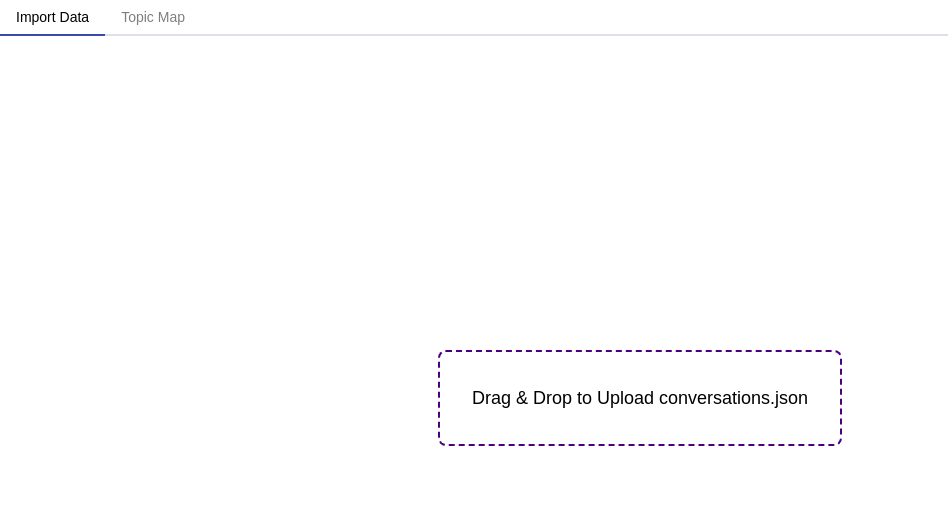
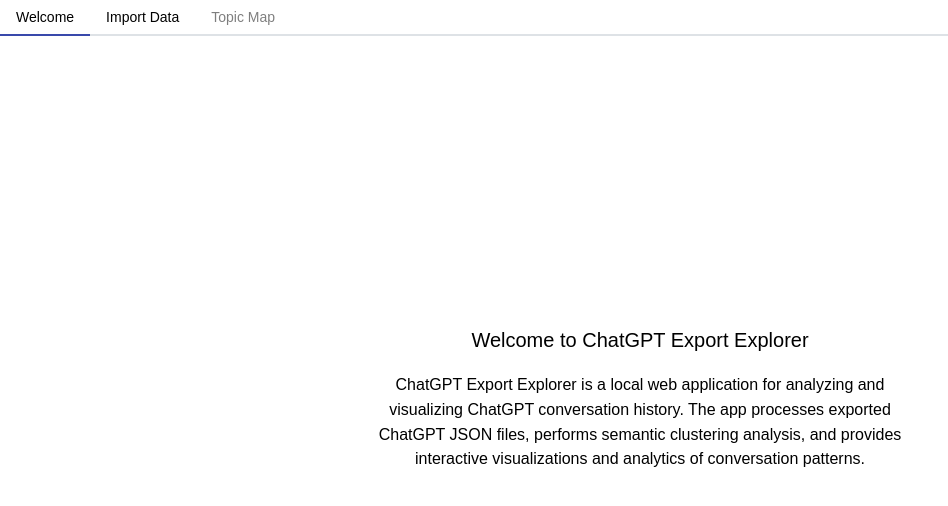
Before and after one commit to trevbook/chatgpt-export-explorer, a React (Vite) app in the folder frontend/: page / in a window 1280 px wide. Shown: the top 506 px of the page, without its empty margins (0-948 px from the left). Built offline with nearby package versions, Linux system fonts and the light colour scheme; no server answers.

Commit message:
style(tabs): make slight cosmetic changes

```diff
--- a/frontend/src/App.jsx
+++ b/frontend/src/App.jsx
@@ -16,6 +16,7 @@
 import { useDataCheck } from "./hooks";
 import TopicMapTab from "./tabs/TopicMapTab/TopicMapTab";
 import ImportTab from "./tabs/ImportTab";
+import WelcomeTab from "./tabs/WelcomeTab";
 
 /**
  * ===============
@@ -38,8 +39,8 @@
   }, []);
 
   const handleTabChange = (value) => {
-    // Prevent switching away from upload tab if no data exists
-    if (!hasData && value !== "upload") {
+    // Allow switching to the welcome tab even if no data exists
+    if (!hasData && value !== "upload" && value !== "welcome") {
       return;
     }
     setActiveTab(value);
@@ -71,6 +72,7 @@
     >
       <Tabs value={activeTab} onChange={handleTabChange}>
         <Tabs.List>
+          <Tabs.Tab value="welcome">Welcome</Tabs.Tab>
           <Tabs.Tab value="upload">Import Data</Tabs.Tab>
           <Tabs.Tab value="topic-map" disabled={!hasData}>
             Topic Map
@@ -79,6 +81,7 @@
       </Tabs>
 
       <Box style={{ padding: "1rem", flexGrow: 1, height: 0 }}>
+        {activeTab === "welcome" && <WelcomeTab />}
         {activeTab === "upload" && <ImportTab />}
         {activeTab === "topic-map" && <TopicMapTab />}
       </Box>
--- a/frontend/src/hooks.js
+++ b/frontend/src/hooks.js
@@ -41,7 +41,7 @@
       }
     };
 
-    if (activeTab === "upload") {
+    if (activeTab === "upload" || activeTab === "welcome") {
       checkData();
     }
   }, [activeTab, setHasData]);
--- a/frontend/src/stores.js
+++ b/frontend/src/stores.js
@@ -28,7 +28,7 @@
 export const useStore = create((set) => ({
   // ACTIVE TAB
   // The actively selected tab
-  activeTab: "upload",
+  activeTab: "welcome",
   setActiveTab: (tab) => set({ activeTab: tab }),
 
   // HAS DATA
--- a/frontend/src/tabs/TopicMapTab/TopicMapTab.jsx
+++ b/frontend/src/tabs/TopicMapTab/TopicMapTab.jsx
@@ -71,7 +71,7 @@
     <Radio.Card
       style={{
         position: "relative",
-        padding: "var(--mantine-spacing-md)",
+        padding: "var(--mantine-spacing-sm)",
         transition: "border-color 150ms ease",
         borderColor:
           item.value === scatterplotView
@@ -93,7 +93,7 @@
             style={{
               fontWeight: "bold",
               fontSize: "var(--mantine-font-size-md)",
-              lineHeight: 1.3,
+              lineHeight: 1.2,
               color: "var(--mantine-color-bright)",
             }}
           >
@@ -101,7 +101,7 @@
           </Text>
           <Text
             style={{
-              marginTop: "8px",
+              marginTop: "4px",
               color: "var(--mantine-color-dimmed)",
               fontSize: "var(--mantine-font-size-xs)",
             }}
--- /dev/null
+++ b/frontend/src/tabs/WelcomeTab.jsx
@@ -0,0 +1,47 @@
+/**
+ * The Welcome Tab provides an introduction to the ChatGPT Export Explorer application.
+ * It offers a brief overview of the app's functionality and purpose.
+ *
+ * @returns {JSX.Element} The Welcome Tab component
+ */
+
+/**
+ * ===============
+ * COMPONENT SETUP
+ * ===============
+ * Below, we'll set up the WelcomeTab component.
+ */
+import { Box, Text } from "@mantine/core";
+
+/**
+ * ===============
+ * RENDERING LOGIC
+ * ===============
+ * We'll render the WelcomeTab component here.
+ */
+
+export default function WelcomeTab() {
+  return (
+    <Box
+      h="100%"
+      style={{
+        display: "flex",
+        flexDirection: "column",
+        alignItems: "center",
+        justifyContent: "center",
+        textAlign: "center",
+        padding: "1rem",
+      }}
+    >
+      <Text size="xl" weight={700}>
+        Welcome to ChatGPT Export Explorer
+      </Text>
+      <Text size="md" mt="md" style={{ maxWidth: "45%" }}>
+        ChatGPT Export Explorer is a local web application for analyzing and
+        visualizing ChatGPT conversation history. The app processes exported
+        ChatGPT JSON files, performs semantic clustering analysis, and provides
+        interactive visualizations and analytics of conversation patterns.
+      </Text>
+    </Box>
+  );
+}
```
